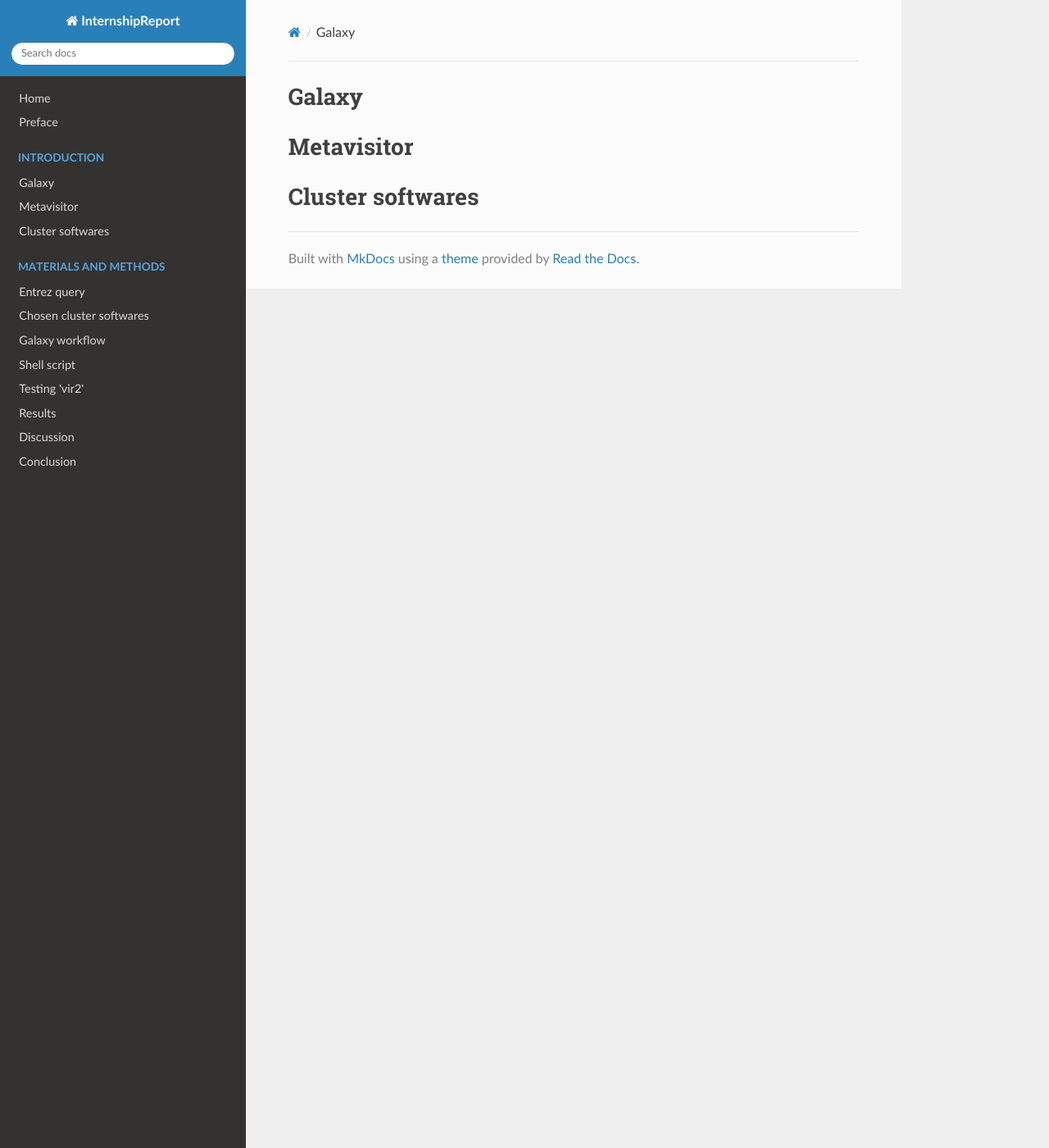
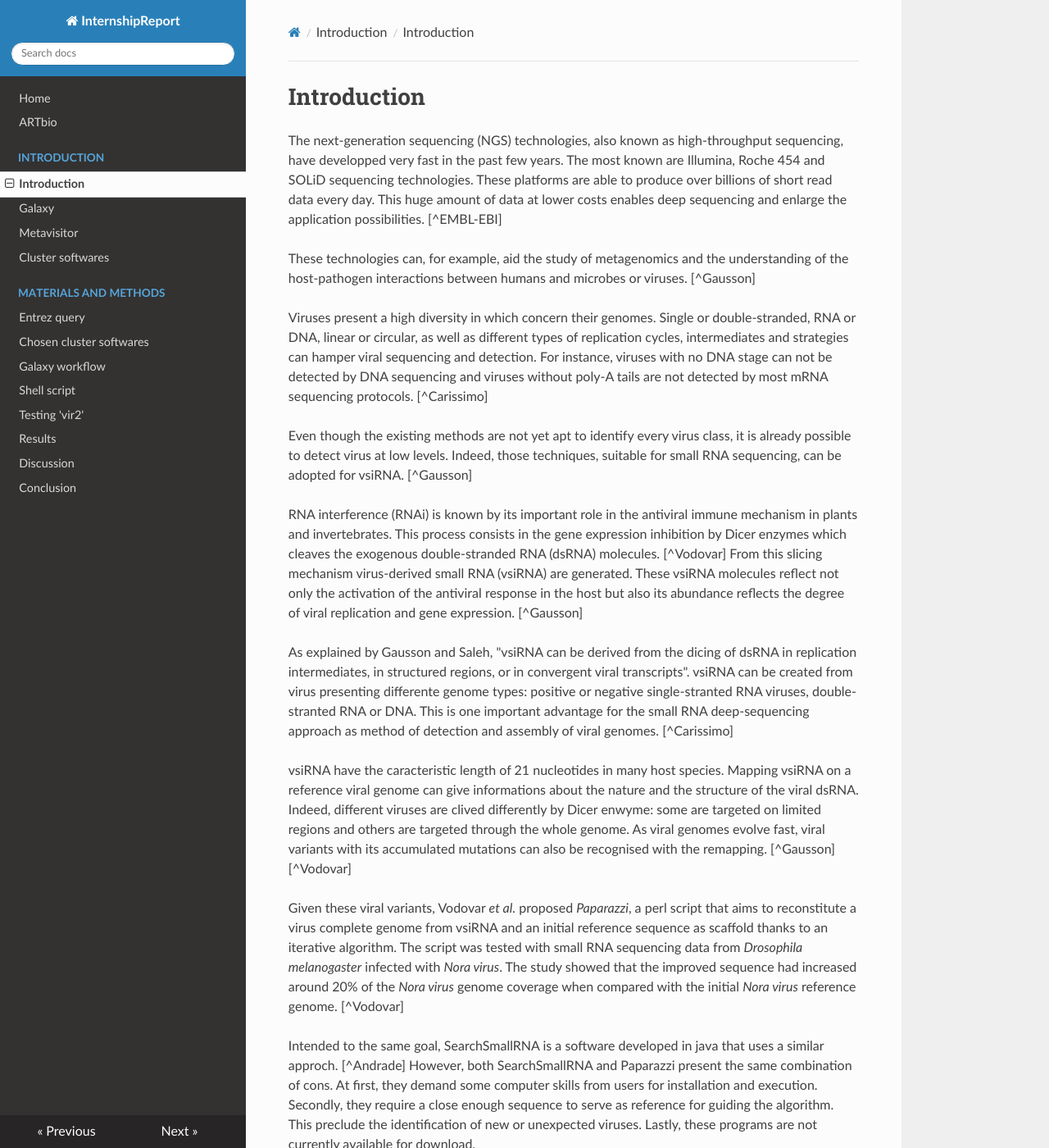
Before and after one commit to JuPeg/reportM2, an MkDocs documentation site: the page built from docs/introduction.md, in a window 1280 px wide and 1400 px high. Shown: the whole window at 82% size. Built offline with MkDocs 1.6.1, drawn with Linux system fonts in a browser that asks for light colours; nearby versions of some CDN libraries; old or Windows-style settings are respelled for this version of MkDocs; some of the changed text lies outside the part shown.

Commit message:
start introduction

```diff
--- a/docs/introduction.md
+++ b/docs/introduction.md
@@ -1,5 +1,48 @@
-#Galaxy#
+#Introduction#
 
-#Metavisitor#
 
-#Cluster softwares#
+The next-generation sequencing (NGS) technologies, also known as high-throughput sequencing, have developped very fast in the past few years. The most known are Illumina, Roche 454 and SOLiD sequencing technologies. These platforms are able to produce over billions of short read data every day. This huge amount of data at lower costs enables deep sequencing and enlarge the application possibilities. [^EMBL-EBI]
+
+These technologies can, for example, aid the study of metagenomics and the understanding of the host-pathogen interactions between humans and microbes or viruses. [^Gausson]
+
+Viruses present a high diversity in which concern their genomes. Single or double-stranded, RNA or DNA, linear or circular, as well as different types of replication cycles, intermediates and strategies can hamper viral sequencing and detection. For instance, viruses with no DNA stage can not be detected by DNA sequencing and viruses without poly-A tails are not detected by most mRNA sequencing protocols. [^Carissimo]
+
+Even though the existing methods are not yet apt to identify every virus class, it is already possible to detect virus at low levels. Indeed, those techniques, suitable for small RNA sequencing, can be adopted for vsiRNA. [^Gausson]
+
+RNA interference (RNAi) is known by its important role in the antiviral immune mechanism in plants and invertebrates. This process consists in the gene expression inhibition by Dicer enzymes which cleaves the exogenous double-stranded RNA (dsRNA) molecules. [^Vodovar] From this slicing mechanism virus-derived small RNA (vsiRNA) are generated. These vsiRNA molecules reflect not only the activation of the antiviral response in the host but also its abundance reflects the degree of viral replication and gene expression. [^Gausson]
+
+As explained by Gausson and Saleh, "vsiRNA can be derived from the dicing of dsRNA in replication intermediates, in structured regions, or in convergent viral transcripts".  vsiRNA can be created from virus presenting differente genome types: positive or negative single-stranted RNA viruses, double-stranted RNA or DNA. This is one important advantage for the small RNA deep-sequencing approach as method of detection and assembly of viral genomes. [^Carissimo]
+
+vsiRNA have the caracteristic length of 21 nucleotides in many host species. Mapping vsiRNA on a reference viral genome can give informations about the nature and the structure of the viral dsRNA. Indeed, different viruses are clived differently by Dicer enwyme: some are targeted on limited regions and others are targeted through the whole genome. As viral genomes evolve fast, viral variants with its accumulated mutations can also be recognised with the remapping. [^Gausson][^Vodovar]
+
+Given these viral variants, Vodovar _et al._ proposed _Paparazzi_, a perl script that aims to reconstitute a virus complete genome from vsiRNA and an initial reference sequence as scaffold thanks to an iterative algorithm. The script was tested with small RNA sequencing data from _Drosophila melanogaster_ infected with _Nora virus_. The study showed that the improved sequence had increased around 20% of the _Nora virus_ genome coverage when compared with the initial _Nora virus_ reference genome. [^Vodovar]
+
+Intended to the same goal, SearchSmallRNA is a software developed in java that uses a similar approch. [^Andrade] However, both SearchSmallRNA and Paparazzi present the same combination of cons. At first, they demand some computer skills from users for installation and execution. Secondly, they require a close enough sequence to serve as reference for guiding the algorithm. This preclude the identification of new or unexpected viruses. Lastly, these programs are not currently available for download.
+
+Aiming to release a software able to detect and reconstruct viral genomes from NGS datasets without the problems mentioned above, ARTbio developed Metavisitor, a free and open source set of Galaxy tools and workflows.
+
+
+
+
+
+
+
+
+
+---
+
+[^Ikegami]: Ikegami T, Inatsugi T, Kojima I, Umemura M, Hagiwara H, Machida M, et al. (2015) Hybrid De Novo Genome Assembly Using MiSeq and SOLiD Short Read Data. PLoS ONE 10(4): e0126289. doi:10.1371/journal.pone.0126289
+
+[^Kim]: Kim, M., Lee, K.-H., Yoon, S.-W., Kim, B.-S., Chun, J., & Yi, H. (2013). Analytical Tools and Databases for Metagenomics in the Next-Generation Sequencing Era. Genomics & Informatics, 11(3), 102–113.
+
+[^Gausson]: Gausson, V., & Saleh, M.-C. (2011). Viral Small RNA Cloning and Sequencing. In Antiviral RNAi - Concepts, Methods, and Applications (pp. 107–122).
+
+[^EMBL-EBI]: EMBL-EBI. (n.d.). What is Next-Generation DNA Sequencing. Retrieved June 3, 2016, from https://www.ebi.ac.uk/training/online/course/ebi-next-generation-sequencing-practical-course/what-you-will-learn/what-next-generation-dna-
+
+[^Antoniewski]: Antoniewski, C. (2011). Visitor, An Informatic Pipeline for Analysis of Viral siRNA Sequencing Datasets. In Antiviral RNAi - Concepts, Methods, and Applications (pp. 123–142).
+
+[^Carissimo]: Carissimo, G., Beek, M. van den, Pegoraro, J., Vernick, K. D., & Antoniewski, C. (2016). Metavisitor , a suite of Galaxy tools for simple and rapid detection and discovery of viruses in deep sequence data. bioRxiv Preprint.
+
+[^Vodovar]: Vodovar, N., Goic, B., & Saleh, M. (2011). In Silico Reconstruction of Viral Genomes from Small RNAs Improves Virus-Derived Small Interfering, 85(21), 11016–11021. http://doi.org/10.1128/JVI.05647-11
+
+[^Andrade]: de Andrade, R. R. S., & Vaslin, M. F. S. (2014). SearchSmallRNA: a graphical interface tool for the assemblage of viral genomes using small RNA libraries data. Virology Journal, 11, 45. http://doi.org/10.1186/1743-422X-11-45
--- a/mkdocs.yml
+++ b/mkdocs.yml
@@ -2,8 +2,9 @@ site_name: InternshipReport
 
 pages:
 - Home: index.md
-- Preface: preface.md
+- ARTbio: artbio.md
 - Introduction:
+   - Introduction: introduction.md
    - Galaxy: intro/galaxy.md
    - Metavisitor: intro/metavisitor.md
    - Cluster softwares: intro/cluster.md
```
Also changed, not shown: docs/intro/galaxy.md (+5 -0 lines), docs/intro/metavisitor.md (+2 -0 lines), docs/artbio.md (renamed from docs/preface.md).
